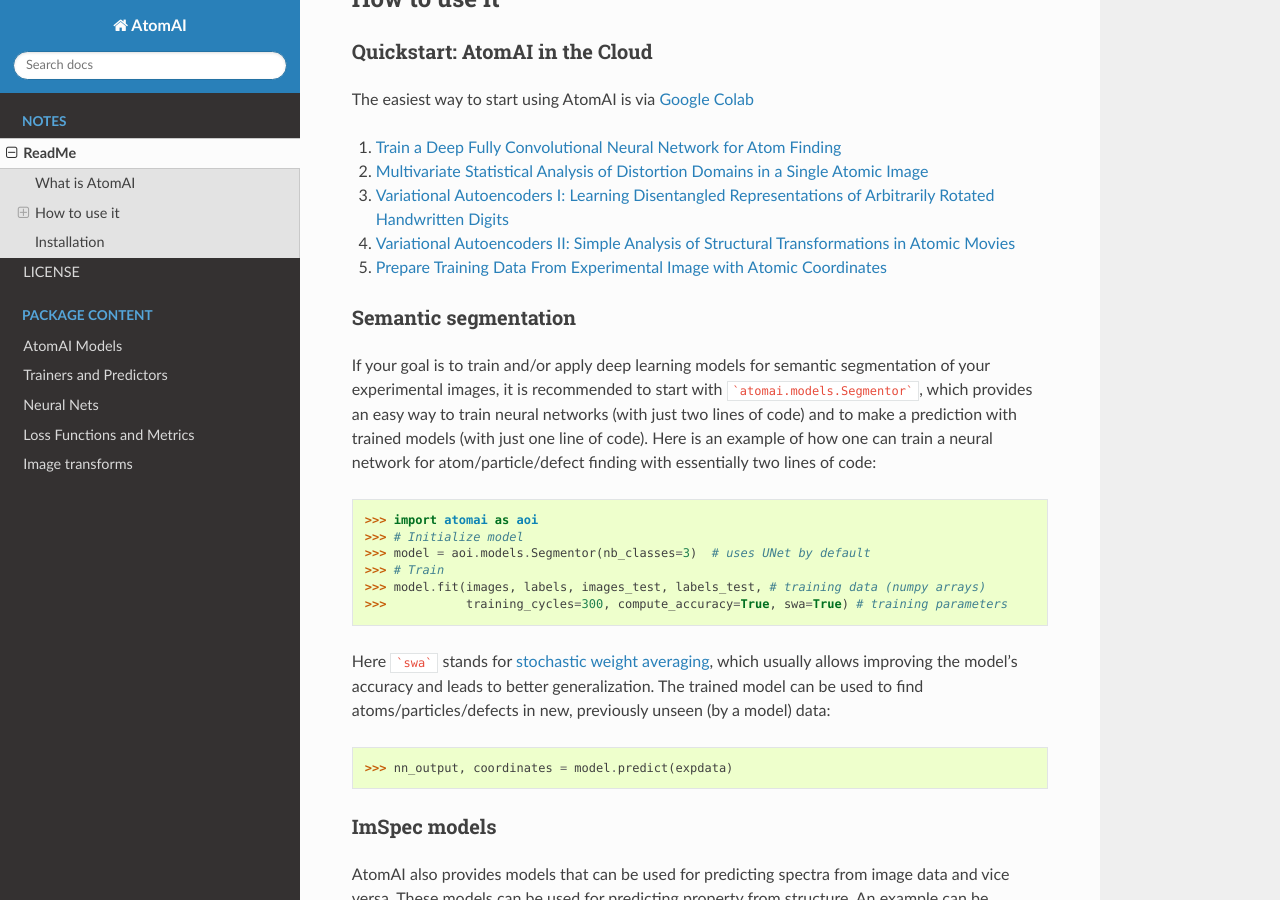
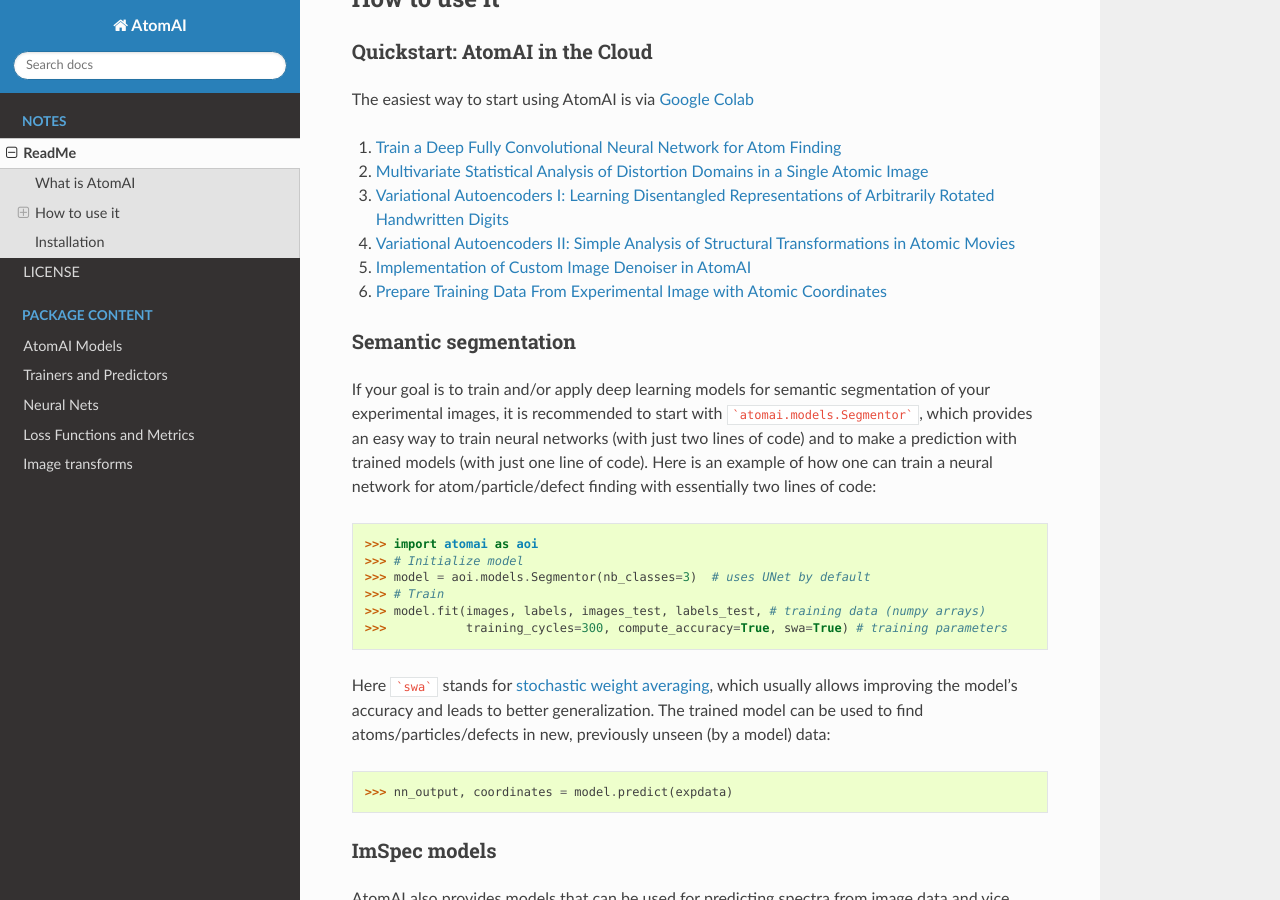
Before and after one commit to pycroscopy/atomai, a Sphinx documentation site: the page built from docs/source/README.rst, in a window 1280 px wide and 900 px high, scrolled down 398 px. Built offline with Sphinx 7.4.7 and the Read the Docs theme 2.0.0, drawn with Linux system fonts in a browser that asks for light colours.

Commit message:
Add links to additional notebooks with examples

```diff
--- a/docs/source/README.rst
+++ b/docs/source/README.rst
@@ -45,7 +45,9 @@ The easiest way to start using AtomAI is via `Google Colab <https://colab.resear
 
 4) `Variational Autoencoders II: Simple Analysis of Structural Transformations in Atomic Movies <https://colab.research.google.com/github/pycroscopy/atomai/blob/master/examples/notebooks/atomai_vae.ipynb>`_
 
-5) `Prepare Training Data From Experimental Image with Atomic Coordinates <https://colab.research.google.com/github/pycroscopy/atomai/blob/master/examples/notebooks/atomai_training_data.ipynb>`_
+5) `Implementation of Custom Image Denoiser in AtomAI <https://colab.research.google.com/github/pycroscopy/atomai/blob/master/examples/notebooks/atomai_custom_model.ipynb>`_
+
+6) `Prepare Training Data From Experimental Image with Atomic Coordinates <https://colab.research.google.com/github/pycroscopy/atomai/blob/master/examples/notebooks/atomai_training_data.ipynb>`_
 
 Semantic segmentation
 ^^^^^^^^^^^^^^^^^^^^^^
```
